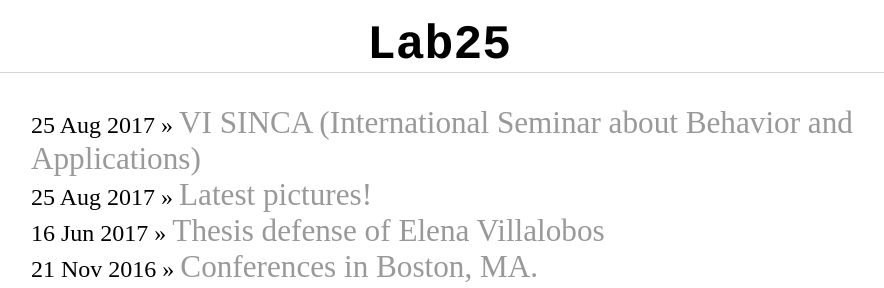
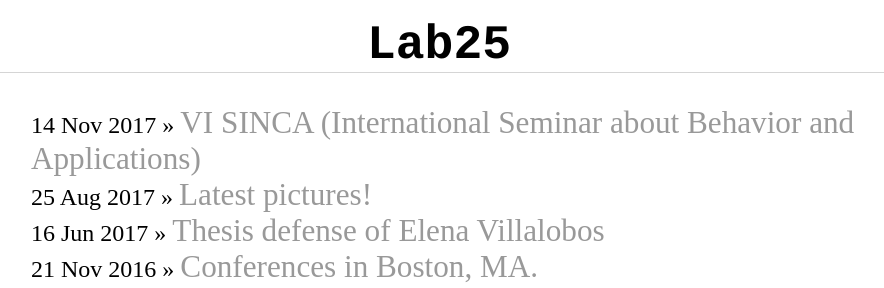
Before and after one commit to BouzasLab25/bouzaslab25.github.io, a Jekyll site: the page built from events/index.html, in a window 1280 px wide. Shown: the part 142-430 px from the top of the page, without its empty margins (201-1085 px from the left). Built offline with Jekyll 4.4.1, drawn with Linux system fonts in a browser that asks for light colours.

Commit message:
Date correction (SINCA VI)

```diff
--- a/_posts/2017-11-14-posts-from-lab-25.md
+++ b/_posts/2017-11-14-posts-from-lab-25.md
@@ -1,7 +1,7 @@
 ---
 layout: post
 title: VI SINCA (International Seminar about Behavior and Applications)
-date: 2017-08-25
+date: 2017-11-14
 ---
 
 ### VI SINCA (International Seminar about Behavior and Applications)
```
